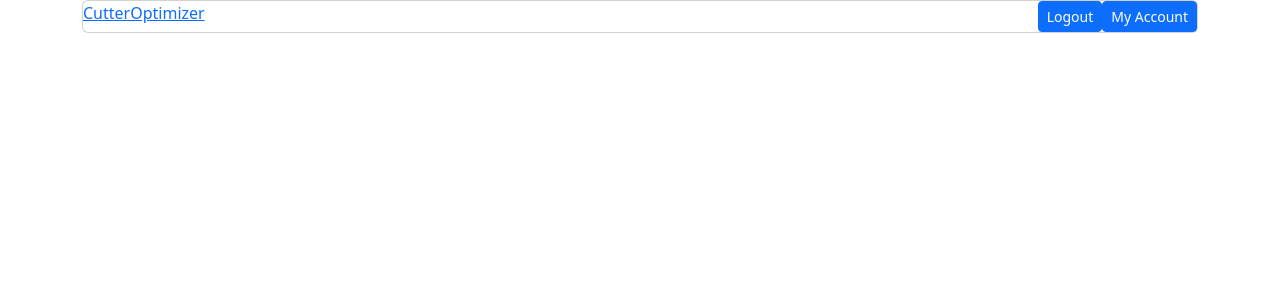
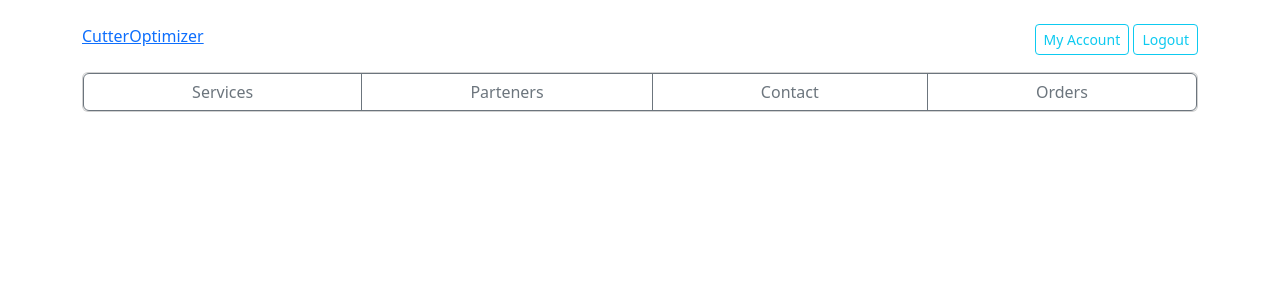
Before and after one commit to HoratiuSebeni/cutter2D, a Django app: page /home in a window 1280 px wide. Shown: the top 300 px of the page. Run offline with Django 4.2, Linux system fonts and the light colour scheme; a user stored in the database is signed in.

Commit message:
style update

```diff
--- a/userAuth/templates/userAuth/homePage.html
+++ b/userAuth/templates/userAuth/homePage.html
@@ -8,13 +8,23 @@
   </head>
   <body>
     <script src="https://cdn.jsdelivr.net/npm/bootstrap@5.2.3/dist/js/bootstrap.bundle.min.js" integrity="sha384-kenU1KFdBIe4zVF0s0G1M5b4hcpxyD9F7jL+jjXkk+Q2h455rYXK/7HAuoJl+0I4" crossorigin="anonymous"></script>
-    <div class="container">
+    <br>
+    <div class="container sticky-top">
+        <div class="card-head">
+            <a id="logo" href="home">CutterOptimizer</a>
+            <div class="d-grid gap-2 d-md-block" style="float:right">
+              <button type="button" class="btn btn-outline-info btn-sm" onclick="location.href=''">My Account</button>
+              <button type="button" class="btn btn-outline-info btn-sm" onclick="location.href='logout'">Logout</button>
+            </div>
+        </div>
+        <br>
         <div class="card">
-            <div class="card-head">
-                <a id="logo" href="home">CutterOptimizer</a>
-                <button type="button" class="btn btn-primary btn-sm" onclick="location.href='login'" style="float: right;">My Account</button>
-                <button type="button" class="btn btn-primary btn-sm" onclick="location.href='/'" style="float: right;" >Logout</button>
-            </div>
+          <div class="btn-group" role="goup" style="width:100%;">
+            <button type="button" class="btn btn-outline-secondary">Services</button>
+            <button type="button" class="btn btn-outline-secondary">Parteners</button>
+            <button type="button" class="btn btn-outline-secondary">Contact</button>
+            <button type="button" class="btn btn-outline-secondary">Orders</button>
+          </div>
         </div>
     </div>
   </body>
--- a/userAuth/views.py
+++ b/userAuth/views.py
@@ -4,6 +4,7 @@ from django.contrib.auth import authenticate, login, logout
 from django.contrib import messages
 from django.contrib.auth.decorators import login_required
 from .models import UserDetails
+from django.conf import settings
 
 def start(request):
     return render(request, 'startPage.html')
```
Also changed, not shown: templates/startPage.html (+16 -4 lines), userAuth/templates/userAuth/loginPage.html (+9 -7 lines), userAuth/templates/userAuth/registerPage.html (+9 -9 lines), db.sqlite3.
